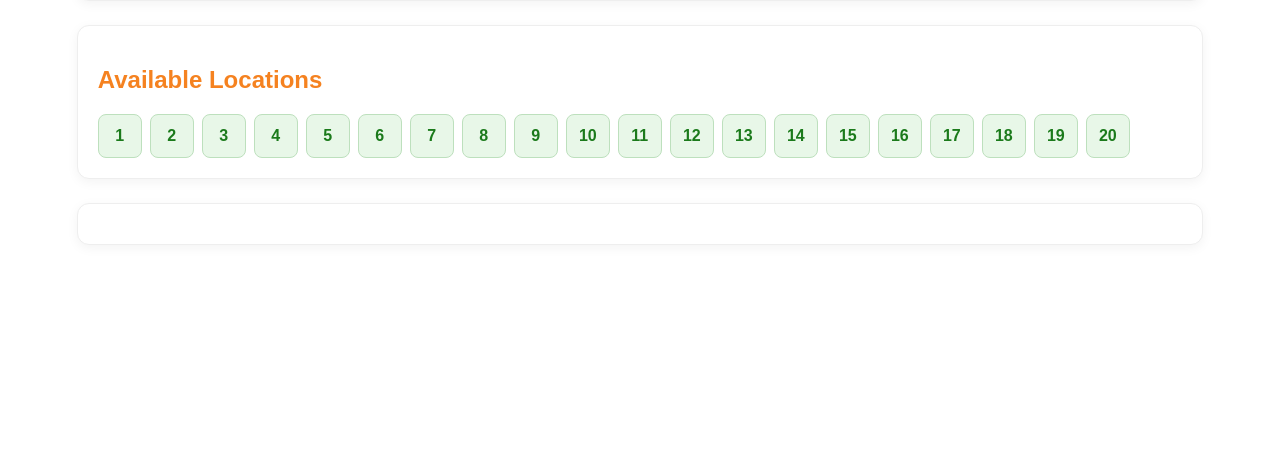
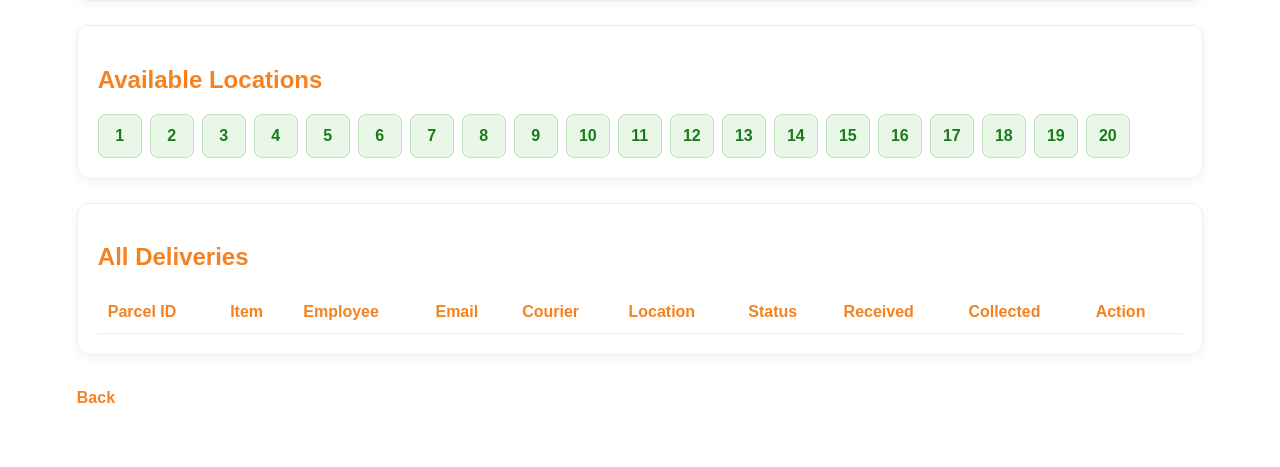
Before and after one commit to amberg710/visitor_delivery_demo-, a Flask app: page /deliveries in a window 1280 px wide. Shown: the part 339-806 px from the top of the page. Before the commit the page ends 584 px from the top, so only its background shows below. Run offline with Flask 3, Linux system fonts and the light colour scheme; a database or web service that is not in the repository returns one stand-in record (values such as "Sample title"); data that the repository does not hold is empty; parts of the project's set-up code (start-up, migrations or seed data) failed here and were passed over.

Commit message:
Update deliveries.html

```diff
--- a/templates/deliveries.html
+++ b/templates/deliveries.html
@@ -41,3 +41,50 @@
     </div>
 
     <div class="card">
+        <h2>All Deliveries</h2>
+
+        <table>
+            <tr>
+                <th>Parcel ID</th>
+                <th>Item</th>
+                <th>Employee</th>
+                <th>Email</th>
+                <th>Courier</th>
+                <th>Location</th>
+                <th>Status</th>
+                <th>Received</th>
+                <th>Collected</th>
+                <th>Action</th>
+            </tr>
+
+            {% for d in deliveries %}
+            <tr>
+                <td>{{ d.get("ParcelID", "") }}</td>
+                <td>{{ d.get("Item", "") }}</td>
+                <td>{{ d.get("Employee", "") }}</td>
+                <td>{{ d.get("Email", "") }}</td>
+                <td>{{ d.get("Courier", "") }}</td>
+                <td>{{ d.get("Location", "") }}</td>
+                <td>{{ d.get("Status", "") }}</td>
+                <td>{{ d.get("ReceivedTime", "") }}</td>
+                <td>{{ d.get("CollectedTime", "") }}</td>
+                <td>
+                    {% if d.get("Status", "") == "Stored" %}
+                    <form action="/collect_delivery" method="POST">
+                        <input type="hidden" name="row_index" value="{{ loop.index0 }}">
+                        <button type="submit">Collected</button>
+                    </form>
+                    {% else %}
+                    Done
+                    {% endif %}
+                </td>
+            </tr>
+            {% endfor %}
+        </table>
+    </div>
+
+    <a class="back-link" href="/">Back</a>
+
+</div>
+</body>
+</html>
```
